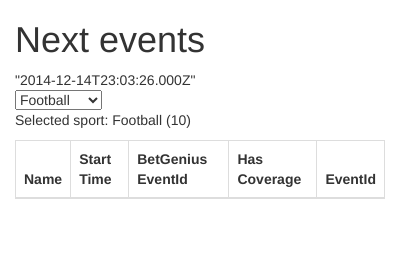
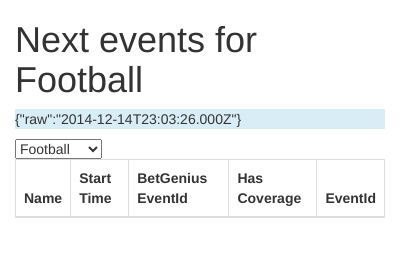
Before and after one commit to crsantos/nextdatavizevents-chromeextension, a browser extension: page app/popup.html in a window 400 px wide. Drawn offline with Linux system fonts and the light colour scheme; no server answers.

Commit message:
Moved MainCtl and added selected sport name on title

```diff
--- a/app/popup.html
+++ b/app/popup.html
@@ -9,16 +9,14 @@
   <body>
     <div class="container">
 
-      <h1 class="strong">Next events</h1>
-      <div ng-controller="MainCtrl">
-        {{ date.raw }}
-      </div>
-
       <div ng-controller="DataCtrl">
 
+        <h1 class="strong">Next events for {{selectedSport.name}}</h1>
+        <div ng-controller="MainCtrl">
+          <p class="bg-info">{{date | date:'hh:mm:ss, EEE, yyyy-MM-dd'}}</p>
+        </div>
         <select ng-model="selectedSport" ng-init="sportId = sports[0]" ng-options="sport.name for sport in sports track by sport.id" ng-change="toggleSport(selectedSport)">
         </select>
-        <p>Selected sport: {{selectedSport.name}} ({{selectedSport.id}})</p>
 
         <table class="table table-bordered">
           <thead>
```
